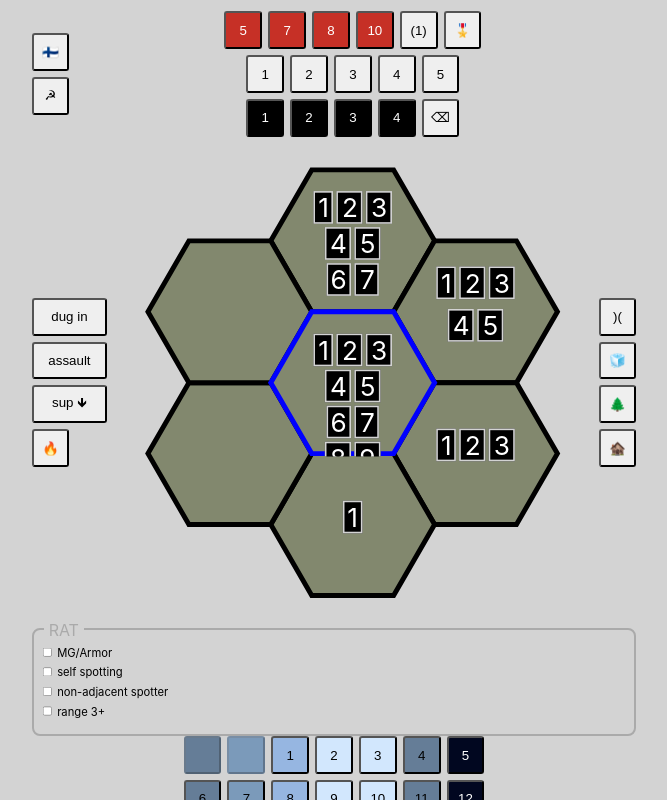
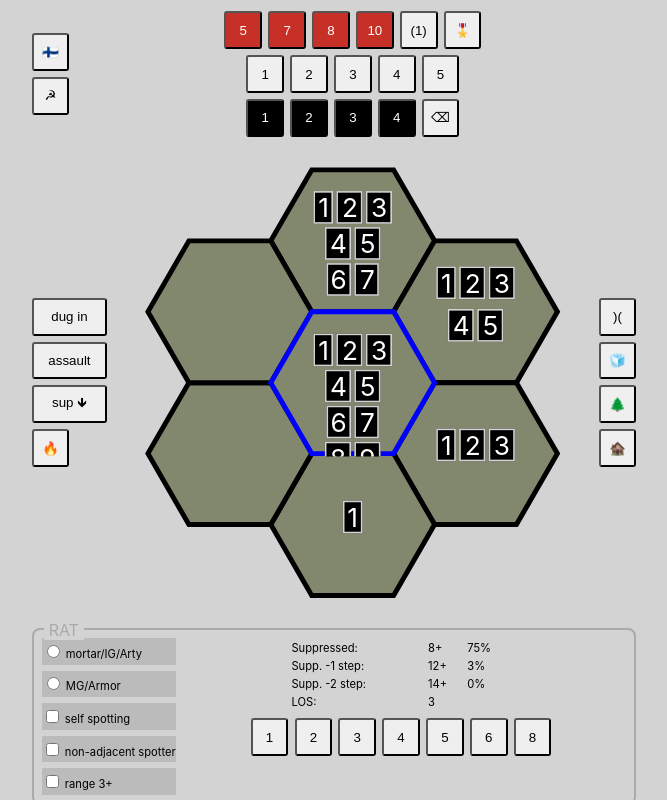
Before and after one commit to rzymek/red-winter-calc, a Preact app: page / in a window 1280 px wide. Shown: the top 800 px of the page, without its empty margins (306-973 px from the left). Built offline with nearby package versions, Linux system fonts and the light colour scheme.

Commit message:
rat cont

```diff
--- a/src/index.css
+++ b/src/index.css
@@ -19,3 +19,7 @@ body {
     margin: 0 auto;
     max-width: 16cm;
 }
+label {
+    background: #bbb;
+    padding: 1mm 0;
+}
--- a/src/redwinter/ui/mainLayout.tsx
+++ b/src/redwinter/ui/mainLayout.tsx
@@ -67,7 +67,8 @@ export function MainLayout() {
             border: '2px solid #aaa',
             borderRadius: 8,
             position: 'relative',
-            padding: '0 6px',
+            padding: 8,
+            marginBottom: 8,
         }}>
         <span style={{
             color: '#aaa',
@@ -77,11 +78,45 @@ export function MainLayout() {
             background: 'lightgray',
             padding: '0 5px',
         }}>RAT</span>
-            <div style={{transform: 'scale(0.7)', transformOrigin: 'center left', display: 'flex', flexDirection:'column', gap: 8}}>
-                <label><input type="checkbox"/> MG/Armor</label>
+            <div style={{
+                fontSize: '70%',
+                display: 'flex',
+            }}>
+                <SideColumn>
+                    <label><input type="radio"/> mortar/IG/Arty</label>
+                    <label><input type="radio"/> MG/Armor</label>
                     <label><input type="checkbox"/> self spotting</label>
                     <label><input type="checkbox"/> non-adjacent spotter</label>
                     <label><input type="checkbox"/> range 3+</label>
+                </SideColumn>
+                <CenterColumn>
+                    <Row>
+                        <table width='50%'>
+                            <tbody>
+                            <tr>
+                                <td>Suppressed:</td>
+                                <td>8+</td>
+                                <td>75%</td>
+                            </tr>
+                            <tr>
+                                <td>Supp. -1 step:</td>
+                                <td>12+</td>
+                                <td>3%</td>
+                            </tr>
+                            <tr>
+                                <td>Supp. -2 step:</td>
+                                <td>14+</td>
+                                <td>0%</td>
+                            </tr>
+                            <tr>
+                                <td>LOS:</td>
+                                <td colSpan={2}>3</td>
+                            </tr>
+                            </tbody>
+                        </table>
+                    </Row>
+                    <Row>{[1, 2, 3, 4, 5, 6, 8].map(v => <CSButton>{v}</CSButton>)}</Row>
+                </CenterColumn>
             </div>
         </div>
         <CenterColumn>
```
Lines whose indentation alone changed are shown as unchanged.
